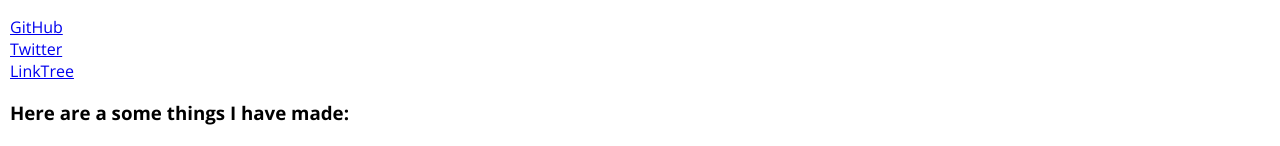
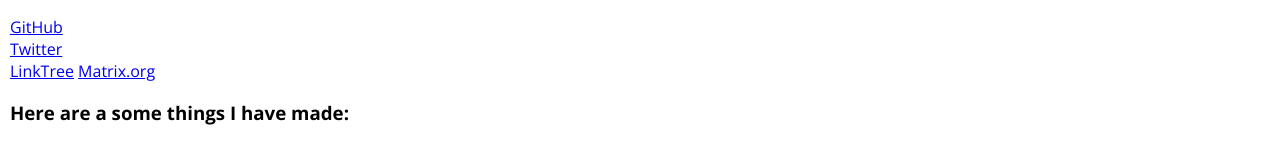
Before and after one commit to TerrificTable55/terrifictable.pw, a plain HTML site: page index.html in a window 1280 px wide. Shown: the part 456-602 px from the top of the page. Drawn offline with nearby package versions, Linux system fonts and the light colour scheme.

Commit message:
Update index.html

```diff
--- a/index.html
+++ b/index.html
@@ -32,6 +32,7 @@
             <a href="https://github.com/TerrificTable" >GitHub</a><br>
             <a href="https://twitter.com/TerrificTable">Twitter</a><br>
             <a href="https://linktr.ee/TerrificTable55">LinkTree</a>
+            <a href="https://matrix.terrifictable.pw"  >Matrix.org</a>
         </div>
 
         <div id="examples">
```
